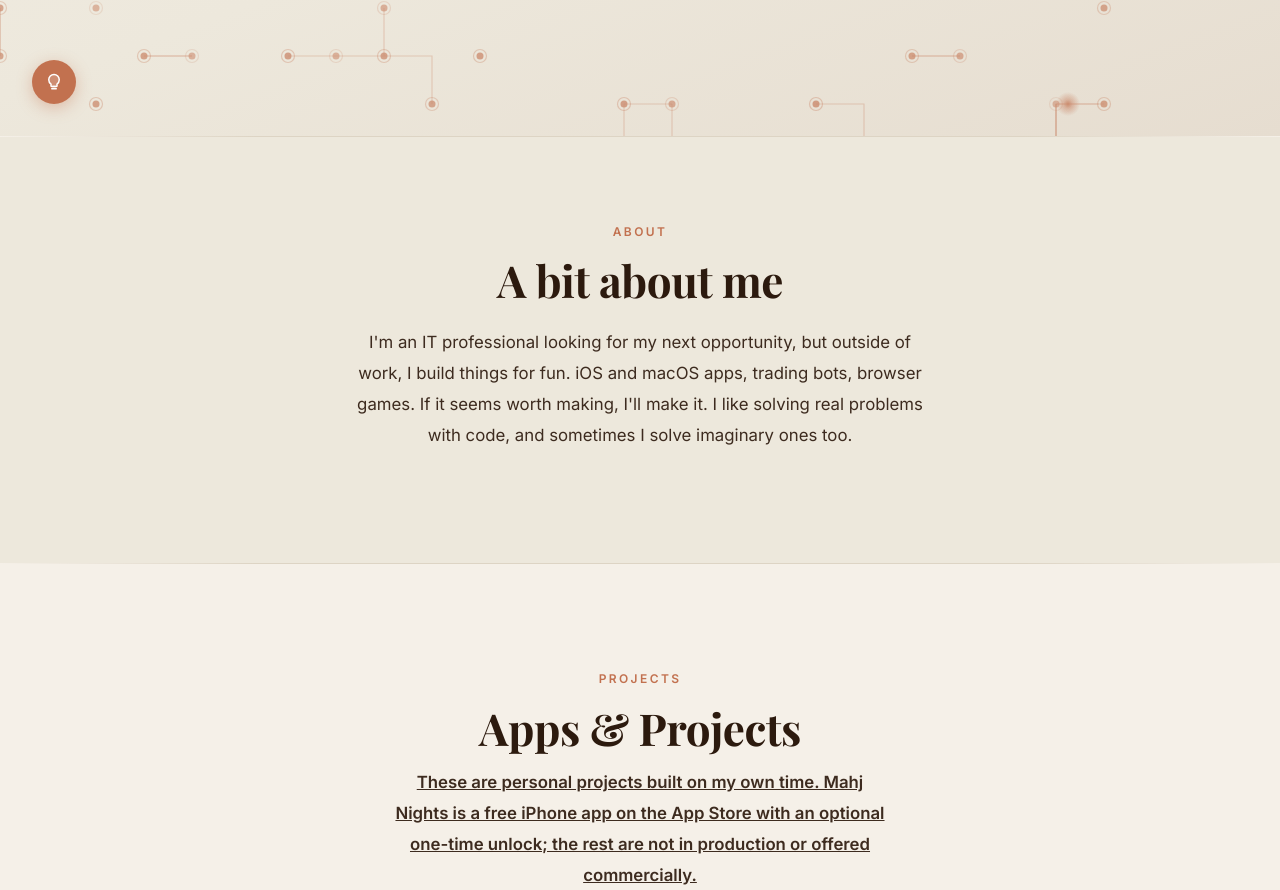
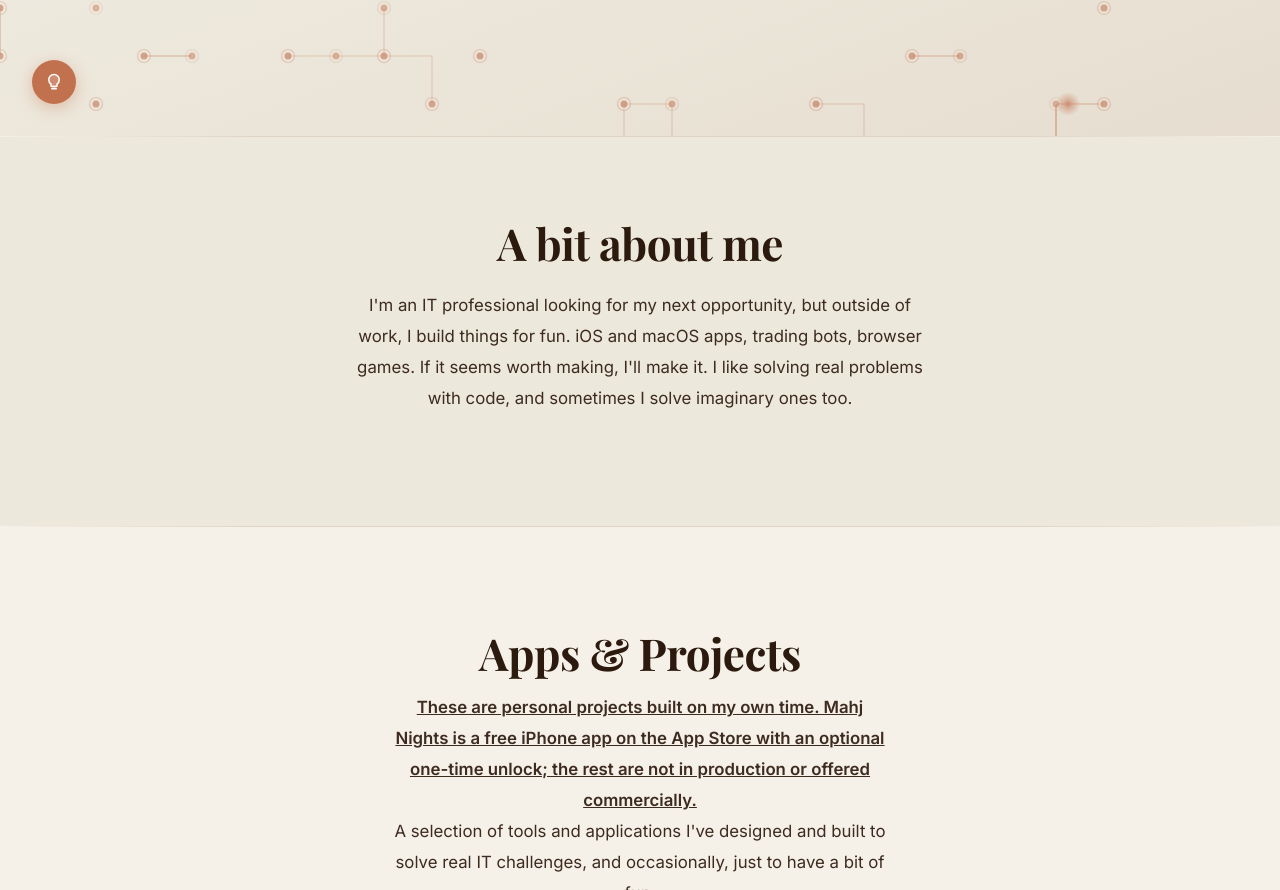
Before and after one commit to hughtures/hughtures.github.io, a plain HTML site: page index.html in a window 1280 px wide. Shown: the part 664-1554 px from the top of the page. Drawn offline with nearby package versions, Linux system fonts and the light colour scheme.

Commit message:
Remove redundant section labels above About and Projects headings
Co-Authored-By: Claude Sonnet 5.5 <noreply@anthropic.com>

```diff
--- a/index.html
+++ b/index.html
@@ -300,11 +300,6 @@
     /* ── SECTION ── */
     section { position: relative; scroll-margin-top: 102px; }
     .section-inner { max-width: 1280px; margin: 0 auto; padding: 100px 5vw; }
-    .section-label {
-      display: inline-block; font-size: 0.75rem; font-weight: 600;
-      letter-spacing: 0.2em; text-transform: uppercase;
-      color: var(--accent); margin-bottom: 0.75rem;
-    }
     .section-heading {
       font-family: var(--font-serif);
       font-size: clamp(1.75rem, 3.5vw, 2.75rem);
@@ -842,7 +837,6 @@
   <!-- ABOUT -->
   <section id="about">
     <div class="about-inner">
-      <span class="section-label">About</span>
       <h2 class="section-heading">A bit about me</h2>
       <p class="about-bio">I'm an IT professional looking for my next opportunity, but outside of work, I build things for fun. iOS and macOS apps, trading bots, browser games. If it seems worth making, I'll make it. I like solving real problems with code, and sometimes I solve imaginary ones too.</p>
     </div>
@@ -854,7 +848,6 @@
   <section id="projects">
     <div class="section-inner">
       <div class="projects-header">
-        <span class="section-label">Projects</span>
         <h2 class="section-heading">Apps &amp; Projects</h2>
         <p class="projects-sub"><strong><u>These are personal projects built on my own time. Mahj Nights is a free iPhone app on the App Store with an optional one-time unlock; the rest are not in production or offered commercially.</u></strong><br>A selection of tools and applications I've designed and built to solve real IT challenges, and occasionally, just to have a bit of fun.</p>
       </div>
```
